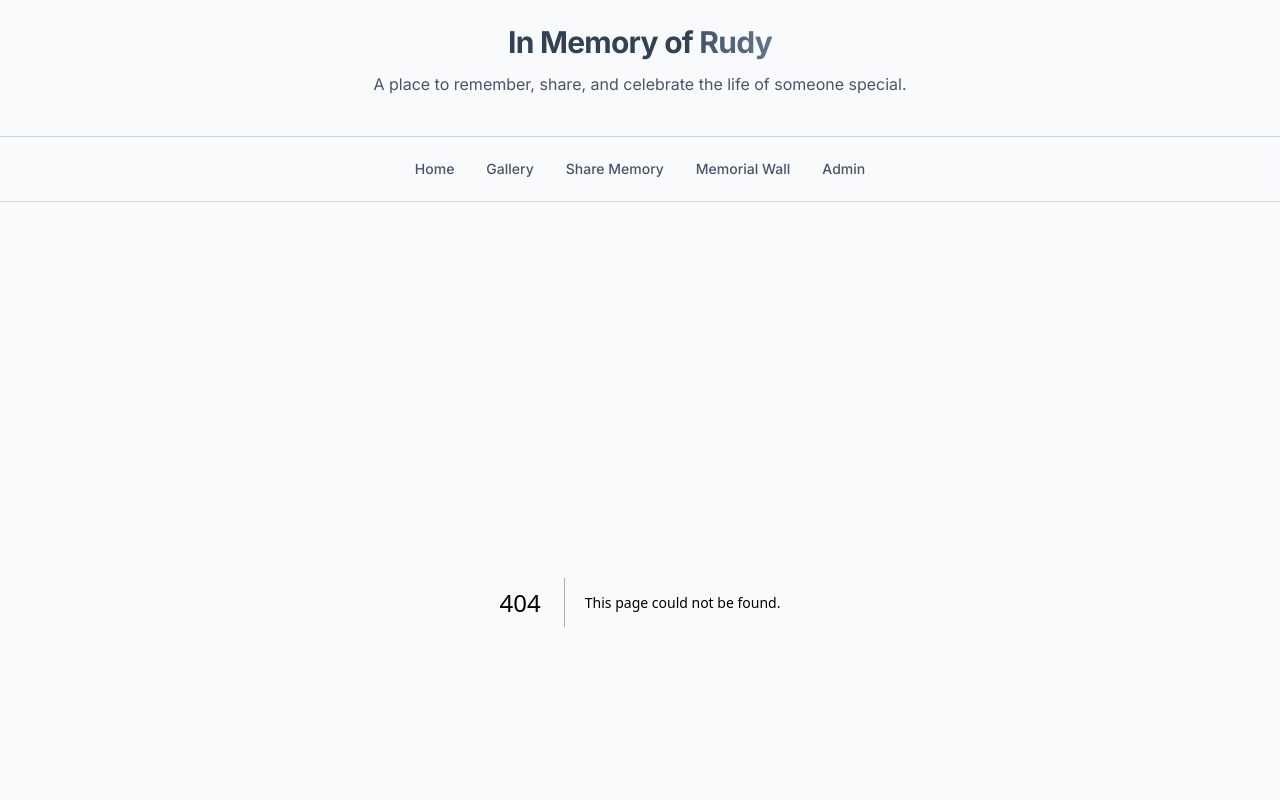
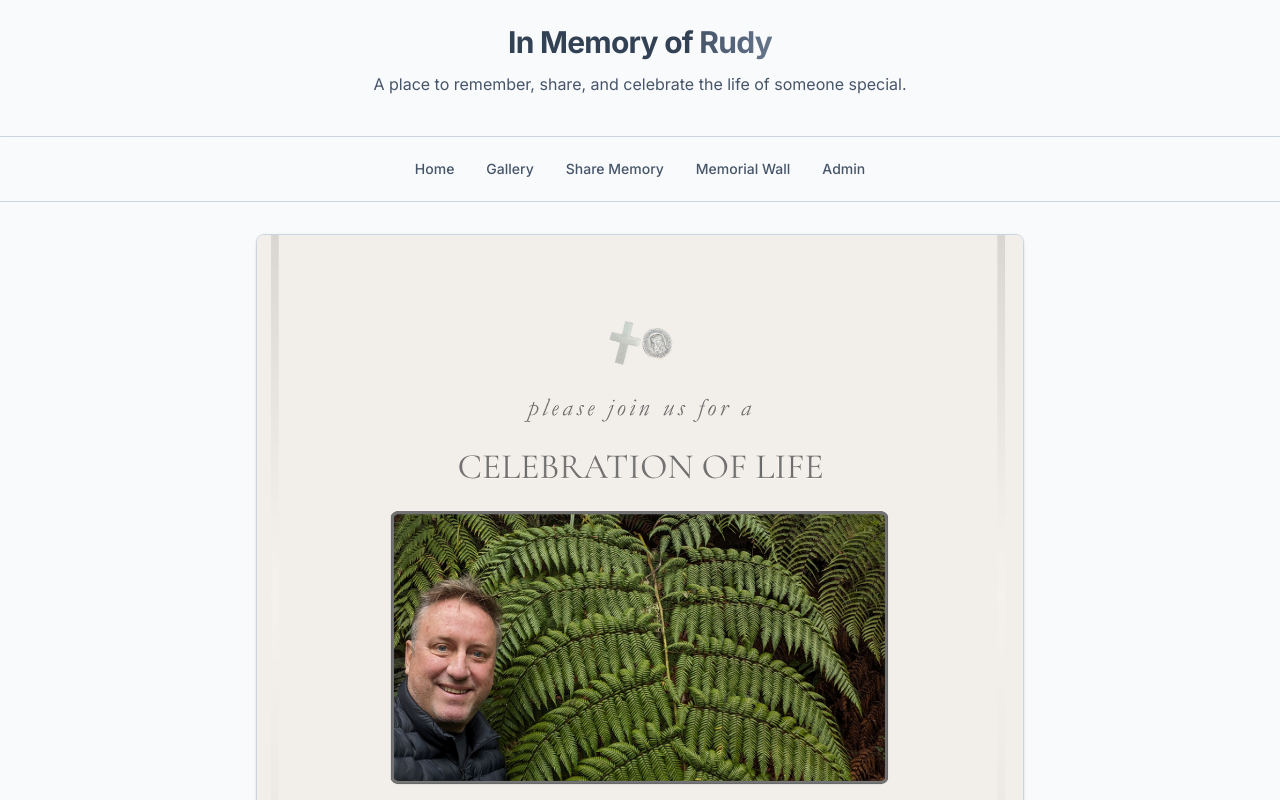
Before and after one commit to mun1ch/rudy-memorial, a Next.js app: page /memorial-service in a window 1280 px wide. Before the commit this address had no page. Shown: the top 800 px of the page. Built offline with nearby package versions, Linux system fonts and the light colour scheme.

Commit message:
Add memorial service page

```diff
--- /dev/null
+++ b/app/(public)/memorial-service/page.tsx
@@ -0,0 +1,20 @@
+import Image from "next/image";
+
+export default function MemorialServicePage() {
+  return (
+    <div className="container py-8">
+      <div className="max-w-3xl mx-auto">
+        <div className="relative w-full">
+          <Image
+            src="/memorial-service.png"
+            alt="Honoring Rudy Augsburger"
+            width={2000}
+            height={2600}
+            className="w-full h-auto rounded-lg border border-border/50 shadow"
+            priority
+          />
+        </div>
+      </div>
+    </div>
+  );
+}
--- a/app/page.tsx
+++ b/app/page.tsx
@@ -45,7 +45,14 @@ export default function HomePage() {
 
       {/* Navigation with proper spacing and borders */}
       <div className="relative z-10 mt-6">
-        <nav className="flex items-center justify-center gap-8 sm:gap-12">
+        <nav className="flex flex-col items-center justify-center gap-4 sm:gap-6">
+          <Link
+            href="/memorial-service"
+            className="inline-flex items-center justify-center rounded-full px-6 py-2.5 bg-gradient-to-r from-stone-50 via-amber-50 to-orange-50 text-stone-700 font-semibold border border-stone-200 ring-1 ring-stone-100 shadow-[0_0_16px_4px_rgba(210,180,140,0.22)] hover:shadow-[0_0_28px_10px_rgba(210,180,140,0.35)] backdrop-blur-md transition-all duration-500 hover:-translate-y-0.5 hover:scale-[1.015] hover:ring-stone-200 will-change-transform"
+          >
+            Memorial Service
+          </Link>
+          <div className="flex items-center justify-center gap-8 sm:gap-12">
           <Link
             href="/gallery"
             className="group flex flex-col items-center gap-2 transition-all duration-300 hover:scale-105"
@@ -81,6 +88,7 @@ export default function HomePage() {
               Memorial Wall
             </span>
           </Link>
+          </div>
         </nav>
       </div>
     </div>
```
Also changed, not shown: public/memorial-service.png (added).
